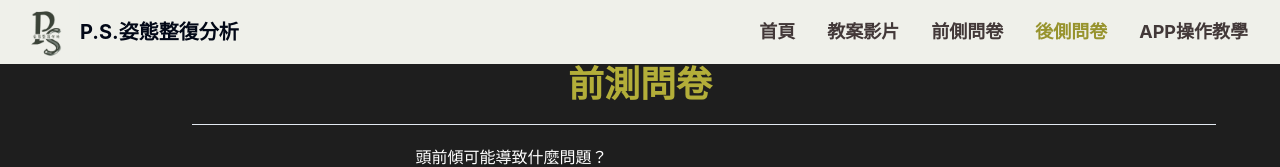
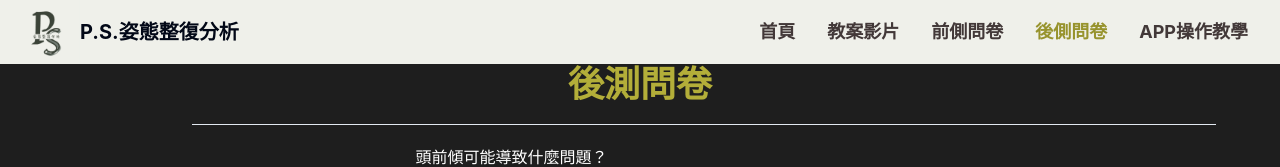
Before and after one commit to jiweihong0/form, a React (Vite) app: page /page2 in a window 1280 px wide. Shown: the top 167 px of the page. Built offline with nearby package versions, Linux system fonts and the light colour scheme.

Commit message:
fix : word un correct

```diff
--- a/src/pages/page2.jsx
+++ b/src/pages/page2.jsx
@@ -158,7 +158,7 @@
 
   return (
     <div className='w-screen h-full bg-cover bg-center flex flex-col max-w-8xl justify-center items-center overflow-scroll gap-5 bg-[#1E1E1E] '>
-    <h1 className='text-4xl font-bold text-[#B3AE39]'>前測問卷</h1>
+    <h1 className='text-4xl font-bold text-[#B3AE39]'>後測問卷</h1>
       {/* change to second test */}
 
       {/* line */}
```
